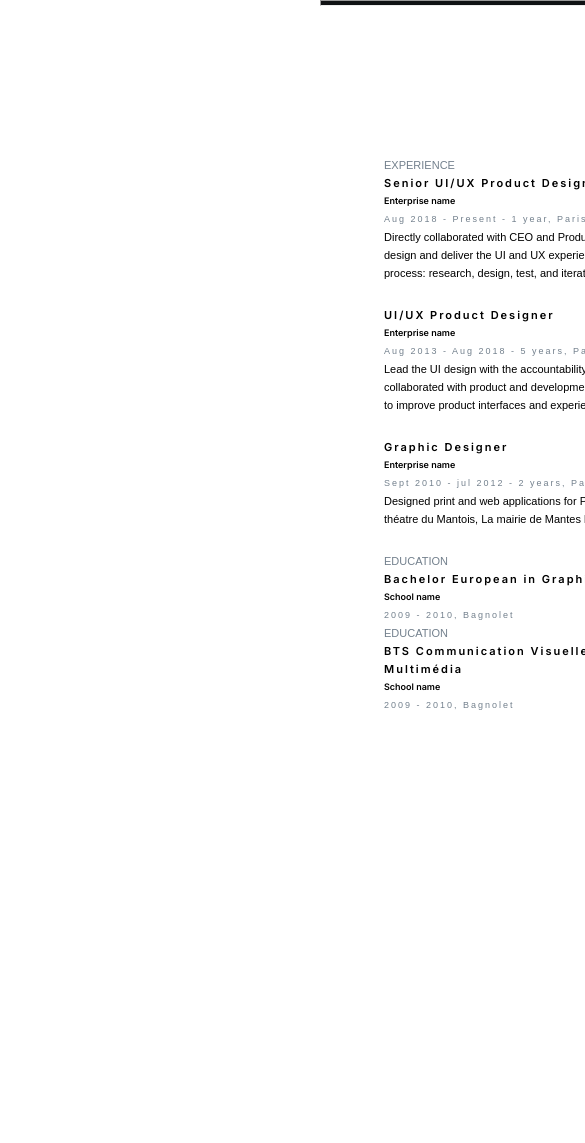
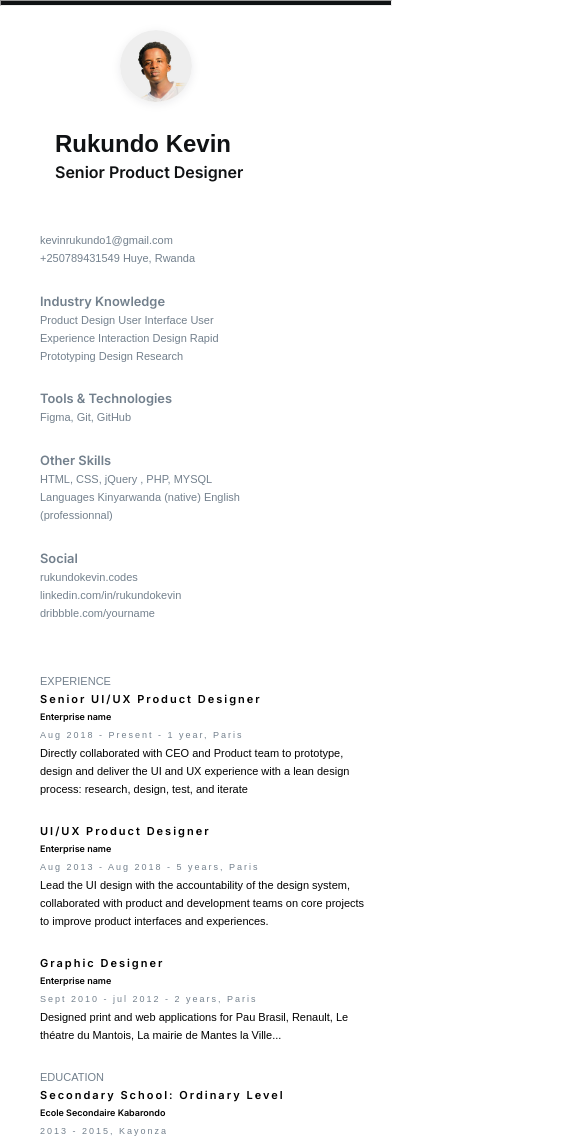
Before and after one commit to rukundo-kevin/Basic-Cv-Builder---Andela, a plain HTML site: page index.html in a window 390 px wide. Shown: the top 1143 px of the page, 585 px wide, since content can reach past the window. Before the commit the page ends 844 px from the top, so only its background shows below. Drawn offline with Linux system fonts and the light colour scheme.

Commit message:
Made the title fixed and the cv a little responsive

```diff
--- a/css/style.css
+++ b/css/style.css
@@ -1,7 +1,6 @@
 @import url('https://fonts.googleapis.com/css2?family=Inter:wght@600&display=swap');
 *{
      margin: 0;
-     z-index: -100;
 }
 hr{
     height: 4px;
@@ -9,26 +8,36 @@ hr{
     left: 0px;
     top: 0px;
     background: #101214;
-    margin-left: 20em;
 }
+
 .wrapper{
     position: relative;
-    display: grid;
-    grid-template-columns: 1fr 1fr;
+    display: flex;
     width: 595px;
-    margin-left:21em;
+}
+.head{
+  position: absolute;
+  background-color: white;
+  height: 107px;
+  width: 500px;
+   left: 48px;
+   right: 0;
+   top: 0;
+   position: fixed;
+   z-index: 1;
+   transition: .5 ease-in;
+}
+.head-fixed{
+  border-bottom: 2px solid #eee;
 }
 .title{
-   position:absolute;
    left: 48px;
    right: 58.82%;
    top: 48px;
    color: #101214;
    line-height: 28px;
    font-family: Arial;
-   margin-left: 19em;
-   position: sticky;
-   z-index: 100;
+   background-color: white;
 }
 .title .name{
     font-size: 24px;
@@ -48,16 +57,20 @@ hr{
     left: 407px;
     top: 36px;
     filter: drop-shadow(0px 2px 4px rgba(16, 18, 20, 0.08));
-    position:sticky;
-    margin-left: 23em;
-    z-index: 10;
+    background-color: white;
+    border-radius: 50%;
 }
+
 img{
     height: 72px;
     width: 72px;
     left: 407px;
     top: 36px;
     border-radius: 50%;
+}
+.top{
+  position: fixed;
+  z-index: 10;
 }
 .xp{
     position: absolute;
@@ -95,6 +108,9 @@ img{
     letter-spacing: 2px;
     color: #73808D;
 }
+.xp-duration-edu{
+  margin-bottom: 12px;
+}
 .xp-description{
     font-family: Arial, Helvetica, sans-serif;
     font-size: 11px;
@@ -104,7 +120,6 @@ img{
 
 .info{
     position: absolute;
-    height: 558px;
     width: 140px;
     left: 407px;
     top: 140px;
@@ -120,3 +135,56 @@ img{
     font-style: normal;
     margin-top: 2em;
 }
+
+@media only screen and (max-width: 600px) {
+  .wrapper{
+    justify-content: center;
+    align-content: center;
+    align-self: center;
+  }
+
+.head{
+  position: absolute;
+  background-color: white;
+  height: 197px;
+  width: 500px;
+   left: 0;
+   right: 0;
+   top: 0;
+   position: fixed;
+   z-index: 1;
+   transition: .5 ease-in;
+}
+.head-fixed{
+  border-bottom: 2px solid #eee;
+}
+
+  hr,.title,.avatar {
+    margin-left:0px;
+  }
+   hr,.wrapper{
+        width: 100%;
+   }
+  .title{
+    left:55px;
+    top:130px;
+    right:0;
+  }
+  .avatar{
+    left:120px;
+    top:30px;
+  }
+  .xp{
+    left:40px;
+    top:42em;
+    right: 0;
+  }
+  .info{
+    width: 200px;
+    left:40px;
+    top:21em;
+    display: flex;
+    flex-direction: column;
+
+  }
+}
--- a/index.html
+++ b/index.html
@@ -7,14 +7,16 @@
 	<link rel="stylesheet" href="./css/style.css">
 </head>
 <body>
-	 <hr>
+	 <hr class="top">
 	 <div class="wrapper">
-   	   <div class="title">
+	 	<div class="head">
+	   	   <div class="title top">
 	   	   	 <h2 class="name">  Rukundo Kevin </h2>
 	         <h5 class="role">  Senior Product Designer </h5>
 	       </div>
-   	   <div class="avatar">
+	   	   <div class="avatar top">
 	   	   	  <img src="./img/rukundo.jfif" alt="Rukundo Image">
+	   	   </div>
    	   </div>
 	   <div class="xp">
 			<div class="xp-title">  experience </div>
@@ -42,47 +44,55 @@
 			</div>
 
 			<div class="xp-title">  education </div>
-			<div class="xp-role">Bachelor European in Graphic Design</div>
-			<div class="xp-name"> School name			</div>
-			<div class="xp-duration"> 2009 - 2010, Bagnolet </div>
+			<div class="xp-role">Secondary School: Ordinary Level</div>
+			<div class="xp-name"> Ecole Secondaire Kabarondo</div>
+			<div class="xp-duration xp-duration-edu"> 2013 - 2015, Kayonza </div>
 
-			<div class="xp-title">  education </div>
-			<div class="xp-role">BTS Communication Visuelle option Multimédia			</div>
-			<div class="xp-name"> School name			</div>
-			<div class="xp-duration"> 2009 - 2010, Bagnolet </div>
+			<div class="xp-role">Secondary School Advanced Level </div>
+			<div class="xp-name"> Acej Karama		</div>
+			<div class="xp-duration xp-duration-edu"> 2016 - 2017, Muhanga </div>
+
+			<div class="xp-role">Secondary School Advanced Level </div>
+			<div class="xp-name"> Lycee de kicukiro Apade		</div>
+			<div class="xp-duration xp-duration-edu"> 2018 , Kicukiro </div>
+
+			<div class="xp-role">Bachelor of Science in Computer Science  </div>
+			<div class="xp-name"> University Of Rwanda		</div>
+			<div class="xp-duration"> 2021 - present , Huye </div>
 	   </div>
 	   <div class="info">
 			<div>
-		yourmail@gmail.com
-		+33 6 33 33 33 33
-  		Vernouillet
+				kevinrukundo1@gmail.com
+				+250789431549
+		  		Huye, Rwanda
 		    </div>
 			<div>
 				<h3> Industry Knowledge </h3>
+				<div>
 					Product Design
 					User Interface
 					User Experience
 					Interaction Design
-		Wireframing
 					Rapid Prototyping
 					Design Research
 				</div>
+		    </div>
 			<div>
 				 <h3>Tools & Technologies </h3>
-		Figma, Sketch, Protopie, Framer, Invision, Abstract, Zeplin, Google Analytics, Amplitude, Fullstory...
+			  <div>	Figma, Git, GitHub </div>
 		    </div>
 			<div>
 			<h3> Other Skills </h3>
-		HTML, CSS, jQuery
+			HTML, CSS, jQuery , PHP, MYSQL
 		     </div>
 			 <div>
 			Languages
-		French (native)
+			Kinyarwanda (native)
 			English (professionnal)
 		   </div>
 		   <div>
 		   <h3> Social </h3>
-		yoursite.com
+			rukundokevin.codes
 			linkedin.com/in/rukundokevin
 			dribbble.com/yourname
 		    </div>
--- a/script/js.js
+++ b/script/js.js
@@ -1,11 +1,14 @@
 let title = document.querySelector('.title');
-let color = ['#2350f8','#0d8476','#fd9175','#133f81','#7931a5','coral','#a3101e','#a3101e','#1c59f7','#607662']
+let color = ['#2350f8','#0d8476','#fd9175','#133f81','#7931a5',
+            'coral','#a3101e','#a3101e','#1c59f7','#607662','#0000ff',
+             '#990099','#622766','#311433','#004040','#008080','#994c30']
 
 
 title.addEventListener("click",function (){
-    title.style.color = color[Math.round(Math.random() * 10)];
+    title.style.color = color[Math.round(Math.random() * 17)];
 })
 
 document.addEventListener("scroll",function(){
-    title.classList.add('dark');
+	console.log(scrollY)
+    document.querySelector('.head').classList.add('head-fixed');
 })
```
Lines whose indentation alone changed are shown as unchanged.
